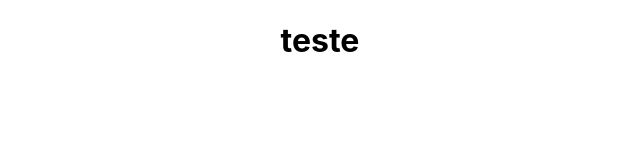
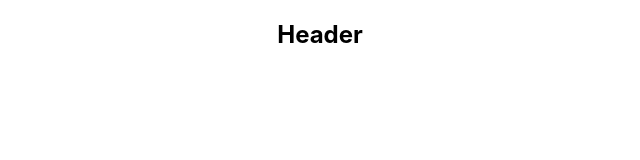
Before and after one commit to matheustkaczyk/clips-extension, a React (Create React App) app: page / in a window 1280 px wide. Shown: the top 160 px of the page, without its empty margins (320-960 px from the left). Built offline with nearby package versions, Linux system fonts and the light colour scheme.

Commit message:
Criando pasta de components, criando componente Header

```diff
--- a/src/App.js
+++ b/src/App.js
@@ -1,9 +1,10 @@
 import './App.css';
+import { Header } from './components/Header';
 
 function App() {
   return (
     <div className="App">
-      <h1>teste</h1>
+      <Header/>
     </div>
   );
 }
--- /dev/null
+++ b/src/components/Header.js
@@ -0,0 +1,7 @@
+import React from 'react';
+
+export const Header = () => {
+  return (
+    <h2>Header</h2>
+  )
+};
```
